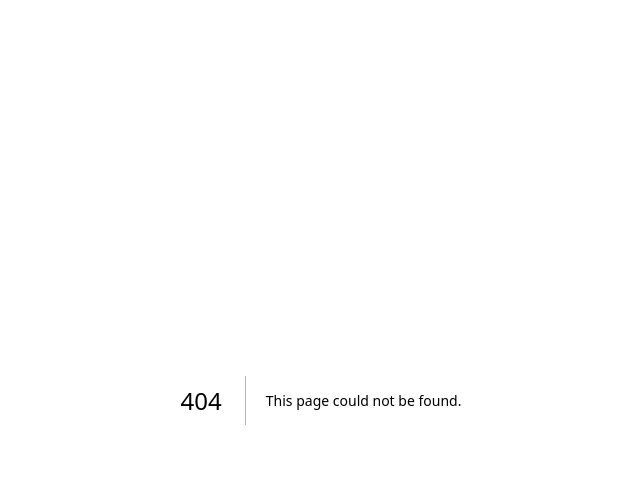
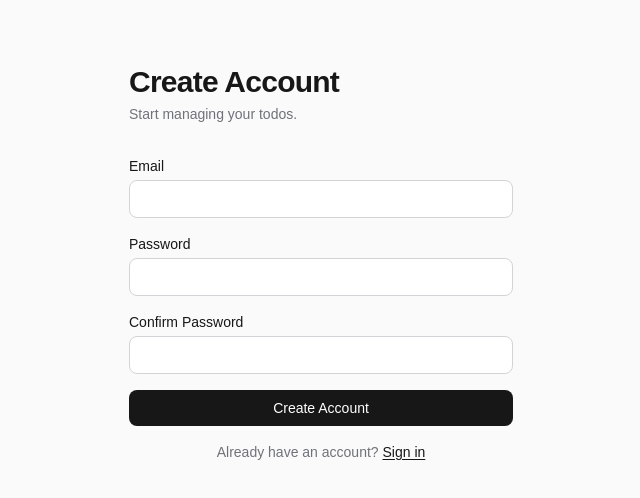
Before and after one commit to UzairBaig007/todoapplication, a Next.js app: page /signup in a window 1280 px wide. Before the commit this address had no page. Shown: the top 498 px of the page, without its empty margins (319-959 px from the left). Built offline with nearby package versions, Linux system fonts and the light colour scheme; no server answers.

Commit message:
feat(auth): add signup page and form

```diff
--- /dev/null
+++ b/app/signup/SignupForm.tsx
@@ -0,0 +1,83 @@
+'use client'
+
+import { useActionState } from 'react'
+import Link from 'next/link'
+import { signup, type AuthState } from '@/app/actions/auth'
+
+export function SignupForm() {
+  const [state, action, pending] = useActionState<AuthState, FormData>(signup, undefined)
+
+  return (
+    <form action={action} className="flex flex-col gap-4">
+      {state?.message && (
+        <p data-testid="auth-error" className="rounded-lg bg-red-50 px-4 py-2 text-sm text-red-600 dark:bg-red-900/20 dark:text-red-400">
+          {state.message}
+        </p>
+      )}
+
+      <div className="flex flex-col gap-1">
+        <label htmlFor="email" className="text-sm font-medium text-foreground">Email</label>
+        <input
+          id="email"
+          name="email"
+          type="email"
+          required
+          autoComplete="email"
+          data-testid="email-input"
+          className="rounded-lg border border-zinc-300 bg-white px-4 py-2 text-sm text-foreground outline-none ring-foreground/20 focus:ring-2 dark:border-zinc-700 dark:bg-zinc-900"
+        />
+        {state?.errors?.email && (
+          <p className="text-xs text-red-600">{state.errors.email[0]}</p>
+        )}
+      </div>
+
+      <div className="flex flex-col gap-1">
+        <label htmlFor="password" className="text-sm font-medium text-foreground">Password</label>
+        <input
+          id="password"
+          name="password"
+          type="password"
+          required
+          autoComplete="new-password"
+          data-testid="password-input"
+          className="rounded-lg border border-zinc-300 bg-white px-4 py-2 text-sm text-foreground outline-none ring-foreground/20 focus:ring-2 dark:border-zinc-700 dark:bg-zinc-900"
+        />
+        {state?.errors?.password && (
+          <p className="text-xs text-red-600">{state.errors.password[0]}</p>
+        )}
+      </div>
+
+      <div className="flex flex-col gap-1">
+        <label htmlFor="confirmPassword" className="text-sm font-medium text-foreground">Confirm Password</label>
+        <input
+          id="confirmPassword"
+          name="confirmPassword"
+          type="password"
+          required
+          autoComplete="new-password"
+          data-testid="confirm-password-input"
+          className="rounded-lg border border-zinc-300 bg-white px-4 py-2 text-sm text-foreground outline-none ring-foreground/20 focus:ring-2 dark:border-zinc-700 dark:bg-zinc-900"
+        />
+        {state?.errors?.confirmPassword && (
+          <p className="text-xs text-red-600">{state.errors.confirmPassword[0]}</p>
+        )}
+      </div>
+
+      <button
+        type="submit"
+        disabled={pending}
+        data-testid="submit-button"
+        className="rounded-lg bg-foreground px-4 py-2 text-sm font-medium text-background hover:opacity-90 disabled:opacity-50"
+      >
+        {pending ? 'Creating account…' : 'Create Account'}
+      </button>
+
+      <p className="text-center text-sm text-zinc-500">
+        Already have an account?{' '}
+        <Link href="/login" className="text-foreground underline underline-offset-2">
+          Sign in
+        </Link>
+      </p>
+    </form>
+  )
+}
--- /dev/null
+++ b/app/signup/page.tsx
@@ -0,0 +1,15 @@
+import { SignupForm } from './SignupForm'
+
+export default function SignupPage() {
+  return (
+    <div className="flex flex-1 items-start justify-center bg-zinc-50 px-4 py-16 dark:bg-black">
+      <main className="w-full max-w-sm">
+        <header className="mb-8">
+          <h1 className="text-3xl font-semibold tracking-tight text-foreground">Create Account</h1>
+          <p className="mt-1 text-sm text-zinc-500">Start managing your todos.</p>
+        </header>
+        <SignupForm />
+      </main>
+    </div>
+  )
+}
```
